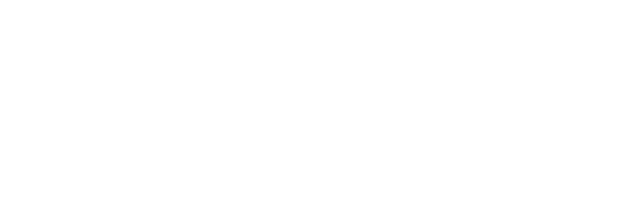
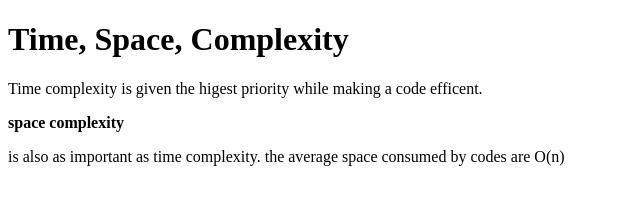
Before and after one commit to acciojob/time-and-space-complexity-Puneeth-Gaikwad-L, a website: page main.html in a window 1280 px wide. Shown: the whole page, without its empty margins (0-640 px from the left). Drawn offline with Linux system fonts and the light colour scheme.

Commit message:
created a submission

```diff
--- a/main.html
+++ b/main.html
@@ -7,6 +7,9 @@
 </head>
 
 <body>
+	 <h1>Time, Space, Complexity</h1>
+    <p>Time complexity is given the higest priority while making a code efficent.</p>
+    <b>space complexity</b><p>is also as important as time complexity. the average space consumed by codes are O(n)</p>
 	<!-- the entire body must be written by student -->
     <script type="text/javascript" src="./script.js">
 </script>
```
